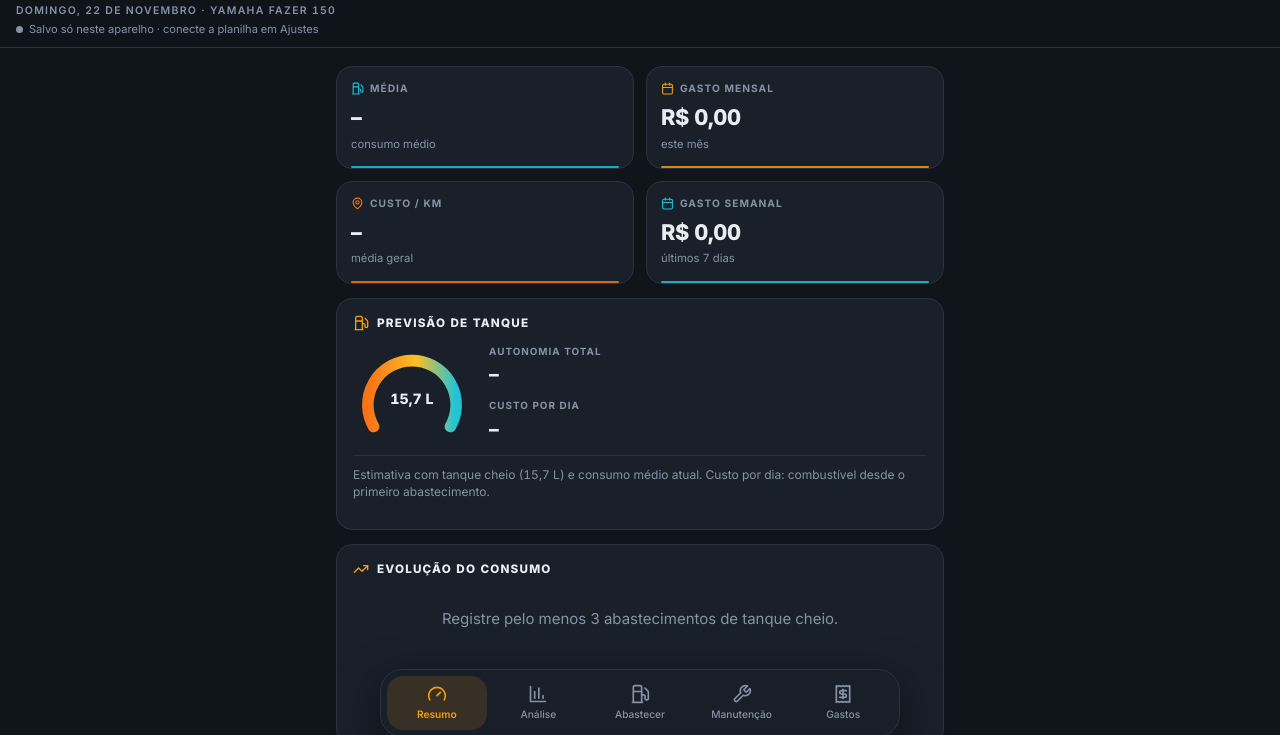
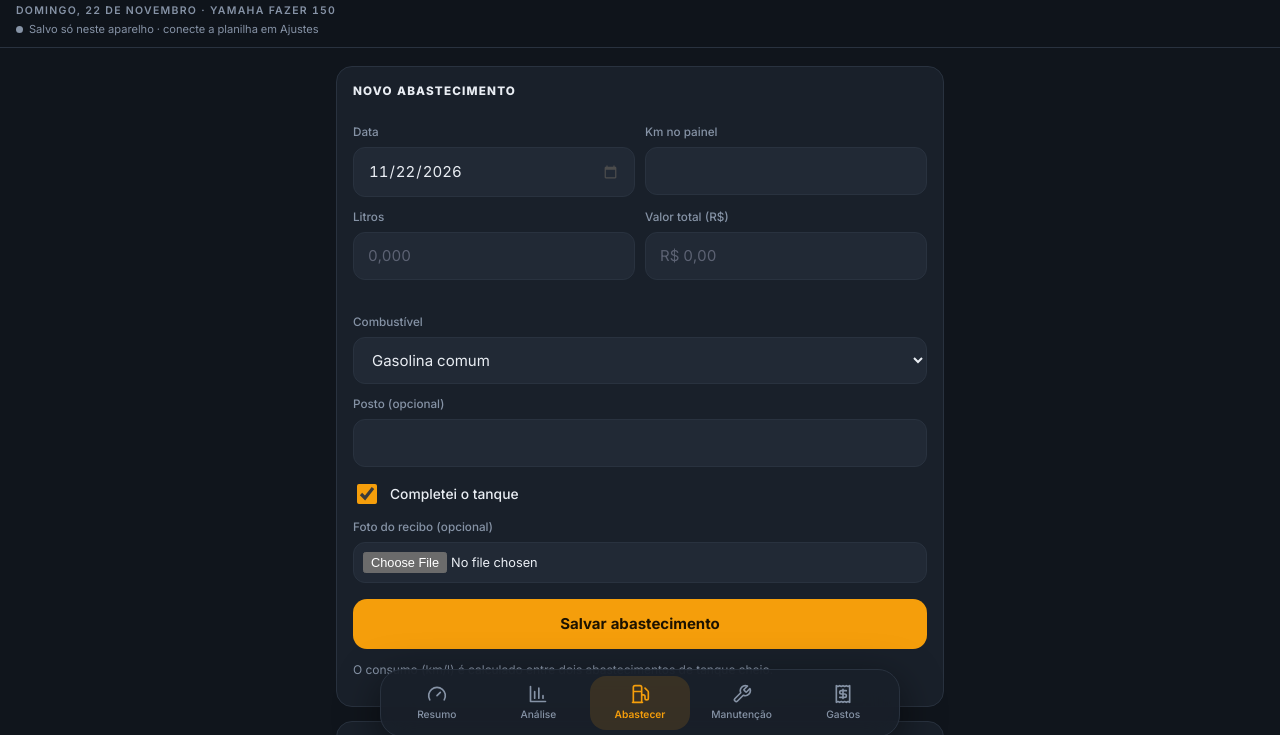
Before and after one commit to viniciushc3/fazer150, a plain HTML site: page index.html in a window 1280 px wide. Shown: the part 51-786 px from the top of the page. Drawn offline with Linux system fonts and the light colour scheme.

Commit message:
Abre na tela de abastecimento, máscaras nos campos e script para planilha nova
Co-Authored-By: Claude Opus 5.5 <noreply@anthropic.com>
Claude-Session: https://claude.ai/code/session_01LQGehTubXh9bi9a3xgfZZt

```diff
--- a/index.html
+++ b/index.html
@@ -253,11 +253,11 @@ input[type=file]{padding:9px;font-size:.85rem}
         <input type="hidden" name="id">
         <div class="row">
           <div><label>Data</label><input type="date" name="data" required></div>
-          <div><label>Km no painel</label><input type="number" name="km" inputmode="numeric" min="0" required></div>
+          <div><label>Km no painel</label><input type="text" name="km" inputmode="numeric" data-mask="km" autocomplete="off" required></div>
         </div>
         <div class="row">
-          <div><label>Litros</label><input type="number" name="litros" step="0.01" inputmode="decimal" min="0" required></div>
-          <div><label>Valor total (R$)</label><input type="number" name="valor" step="0.01" inputmode="decimal" min="0" required></div>
+          <div><label>Litros</label><input type="text" name="litros" inputmode="numeric" data-mask="l" autocomplete="off" placeholder="0,000" required></div>
+          <div><label>Valor total (R$)</label><input type="text" name="valor" inputmode="numeric" data-mask="brl" autocomplete="off" placeholder="R$ 0,00" required></div>
         </div>
         <p class="note" id="fPpl" style="margin:8px 0 0;min-height:1.2em"></p>
         <label>Combustível</label>
@@ -281,13 +281,13 @@ input[type=file]{padding:9px;font-size:.85rem}
         <input type="hidden" name="id">
         <div class="row">
           <div><label>Data</label><input type="date" name="data" required></div>
-          <div><label>Km no painel</label><input type="number" name="km" inputmode="numeric" min="0" required></div>
+          <div><label>Km no painel</label><input type="text" name="km" inputmode="numeric" data-mask="km" autocomplete="off" required></div>
         </div>
         <label>Serviço</label>
         <select name="servico" id="mServ" required></select>
         <div id="mOutroBox" class="hidden"><label>Descreva o serviço</label><input type="text" name="outro"></div>
         <div class="row">
-          <div><label>Custo (R$)</label><input type="number" name="valor" step="0.01" inputmode="decimal" min="0" required></div>
+          <div><label>Custo (R$)</label><input type="text" name="valor" inputmode="numeric" data-mask="brl" autocomplete="off" placeholder="R$ 0,00" required></div>
           <div><label>Oficina (opcional)</label><input type="text" name="oficina"></div>
         </div>
         <label>Observações</label><textarea name="obs" placeholder="Peças, marca do óleo, etc."></textarea>
@@ -307,7 +307,7 @@ input[type=file]{padding:9px;font-size:.85rem}
         <input type="hidden" name="id">
         <div class="row">
           <div><label>Data</label><input type="date" name="data" required></div>
-          <div><label>Valor (R$)</label><input type="number" name="valor" step="0.01" inputmode="decimal" min="0" required></div>
+          <div><label>Valor (R$)</label><input type="text" name="valor" inputmode="numeric" data-mask="brl" autocomplete="off" placeholder="R$ 0,00" required></div>
         </div>
         <label>Categoria</label>
         <select name="cat">
@@ -554,6 +554,7 @@ function consumos(){
 function abrir(tab){
   document.querySelectorAll('main > section').forEach(s => s.classList.toggle('hidden', s.id !== 'tab-'+tab));
   document.querySelectorAll('#nav button').forEach(b => b.classList.toggle('on', b.dataset.tab === tab));
+  if (tab === 'manut' && !forms.m.id.value && !forms.m.km.value) fmtMask(forms.m.km, kmAtual() || null);
   window.scrollTo(0,0);
   try { sessionStorage.setItem('motolog.tab', tab); } catch {}
 }
@@ -850,6 +851,16 @@ function item(x, kml, acoes){
   return `<li><span class="ico" style="--c:${cor}">${ICO[x.tipo]}</span><div class="grow"><div class="t">${t}</div><div class="s">${s}</div></div><div style="text-align:right"><div class="amt">${brl(x.valor)}</div>${btns ? `<div class="acts">${btns}</div>` : ''}</div></li>`;
 }
 
+// ---------- máscaras: digita só números, a vírgula entra sozinha ----------
+const MASK = { km: 0, l: 3, brl: 2 };
+function valMask(el){ const d = el.value.replace(/\D/g, '').replace(/^0+(?=\d)/, ''); return d ? Number(d) / 10 ** MASK[el.dataset.mask] : null; }
+function fmtMask(el, n){
+  const d = MASK[el.dataset.mask];
+  el.value = (n === null || n === undefined || n === '' || isNaN(n)) ? '' :
+    (el.dataset.mask === 'brl' ? 'R$ ' : '') + Number(n).toLocaleString('pt-BR', { minimumFractionDigits: d, maximumFractionDigits: d });
+}
+document.addEventListener('input', e => { const el = e.target; if (el.dataset && el.dataset.mask) fmtMask(el, valMask(el)); });
+
 // ---------- formulários ----------
 const colecao = { f:'abastecimentos', m:'manutencoes', g:'gastos' };
 const forms = { f:$('#fForm'), m:$('#mForm'), g:$('#gForm') };
@@ -863,8 +874,8 @@ function preencherServicos(){
 function resetForm(t){
   const f = forms[t]; f.reset(); f.id.value = '';
   f.data.value = hoje();
-  if (f.km && t === 'f') f.km.placeholder = kmAtual() ? 'último: ' + kmAtual() : '';
-  if (f.km && t === 'm') f.km.value = kmAtual() || '';
+  if (f.km && t === 'f') f.km.placeholder = kmAtual() ? 'último: ' + num(kmAtual()) : '';
+  if (f.km && t === 'm') fmtMask(f.km, kmAtual() || null);
   if (t === 'f'){ f.cheio.checked = true; $('#fPpl').textContent = ''; }
   if (t === 'm') $('#mOutroBox').classList.add('hidden');
   f.foto.value = ''; f.querySelector('.fotoAtual').textContent = '';
@@ -876,6 +887,7 @@ function lerForm(f){
   const o = {};
   for (const el of f.elements){
     if (!el.name || el.name === 'ppl' || el.type === 'file') continue;
+    if (el.dataset.mask){ o[el.name] = valMask(el); continue; }
     o[el.name] = el.type === 'checkbox' ? el.checked : el.type === 'number' ? (el.value === '' ? null : Number(el.value)) : el.value.trim();
   }
   return o;
@@ -910,7 +922,7 @@ for (const [t, f] of Object.entries(forms)){
 
 // preço por litro ao vivo
 const ff = forms.f;
-const atualizaPpl = () => { const l = +ff.litros.value, v = +ff.valor.value; $('#fPpl').innerHTML = (l && v) ? `Preço por litro (calculado): <b style="color:var(--accent2)">${brl(v/l)}</b>` : ''; };
+const atualizaPpl = () => { const l = valMask(ff.litros), v = valMask(ff.valor); $('#fPpl').innerHTML = (l && v) ? `Preço por litro (calculado): <b style="color:var(--accent2)">${brl(v/l)}</b>` : ''; };
 ff.litros.addEventListener('input', atualizaPpl); ff.valor.addEventListener('input', atualizaPpl);
 $('#mServ').addEventListener('change', e => $('#mOutroBox').classList.toggle('hidden', e.target.value !== 'Outro'));
 
@@ -929,7 +941,7 @@ document.addEventListener('click', e => {
   if (t === 'm' && !db.config.intervalos.hasOwnProperty(reg.servico)) { db.config.intervalos[reg.servico] = 0; preencherServicos(); }
   for (const el of f.elements){
     if (!el.name || !(el.name in reg)) continue;
-    if (el.type === 'checkbox') el.checked = !!reg[el.name]; else el.value = reg[el.name] ?? '';
+    if (el.type === 'checkbox') el.checked = !!reg[el.name]; else if (el.dataset.mask) fmtMask(el, reg[el.name]); else el.value = reg[el.name] ?? '';
   }
   if (t === 'f') atualizaPpl();
   f.querySelector('.fotoAtual').innerHTML = reg.foto ? `Recibo já anexado (<a class="recibo" href="${esc(reg.foto)}" target="_blank" rel="noopener">ver</a>). Escolha outra foto para trocar.` : '';
@@ -1022,7 +1034,7 @@ $('#btnCfg').addEventListener('click', () => abrir('ajustes'));
 function init(){ preencherServicos(); renderCfg(); renderSync(); ['f','m','g'].forEach(resetForm); render(); }
 load(); init();
 if (sync.url) baixar(true);
-try { const t = sessionStorage.getItem('motolog.tab'); if (t) abrir(t); } catch {}
+abrir('abast'); // abre direto no abastecimento
 })();
 </script>
 </body>
```
Also changed, not shown: 1 other file.
